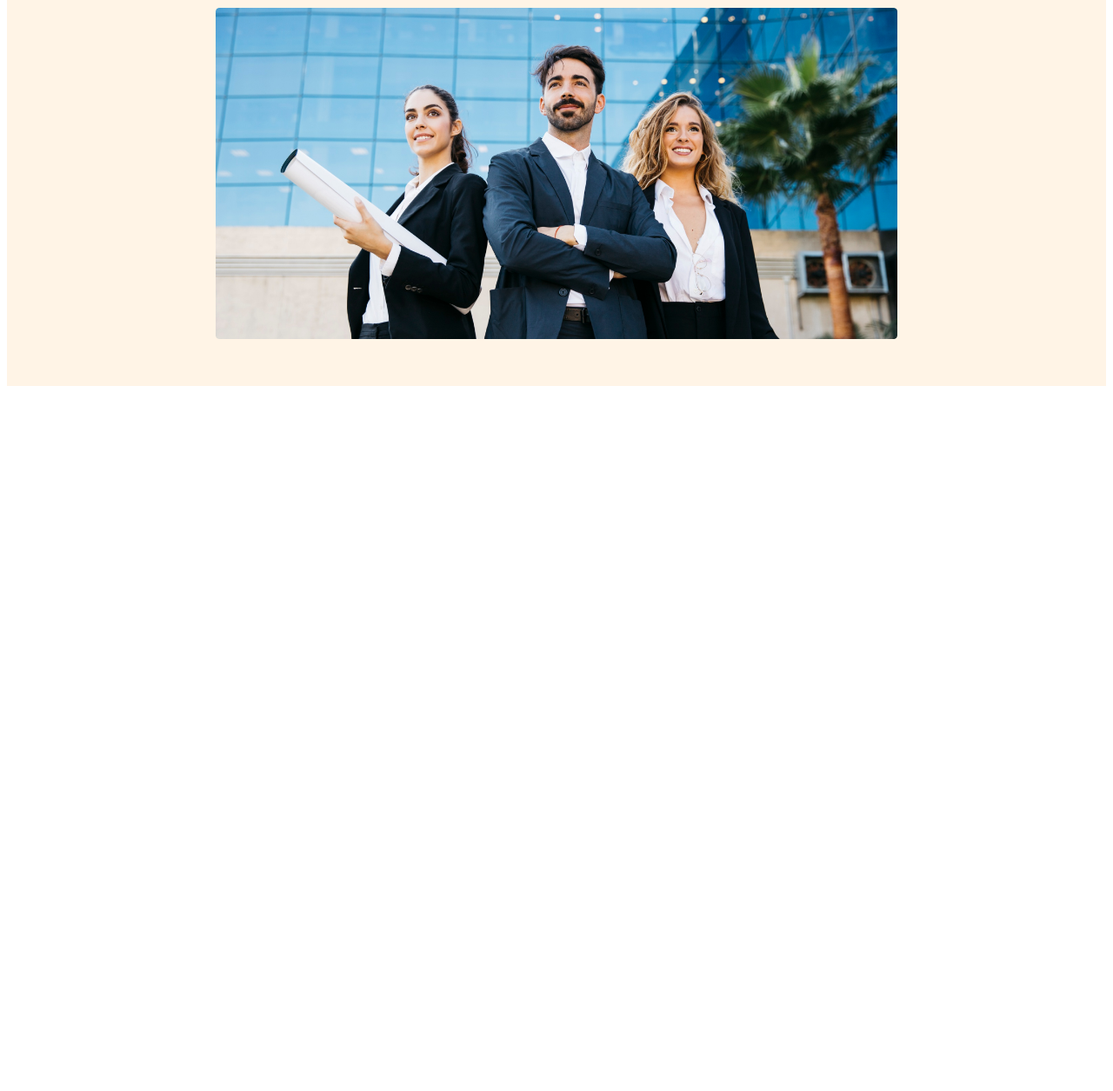
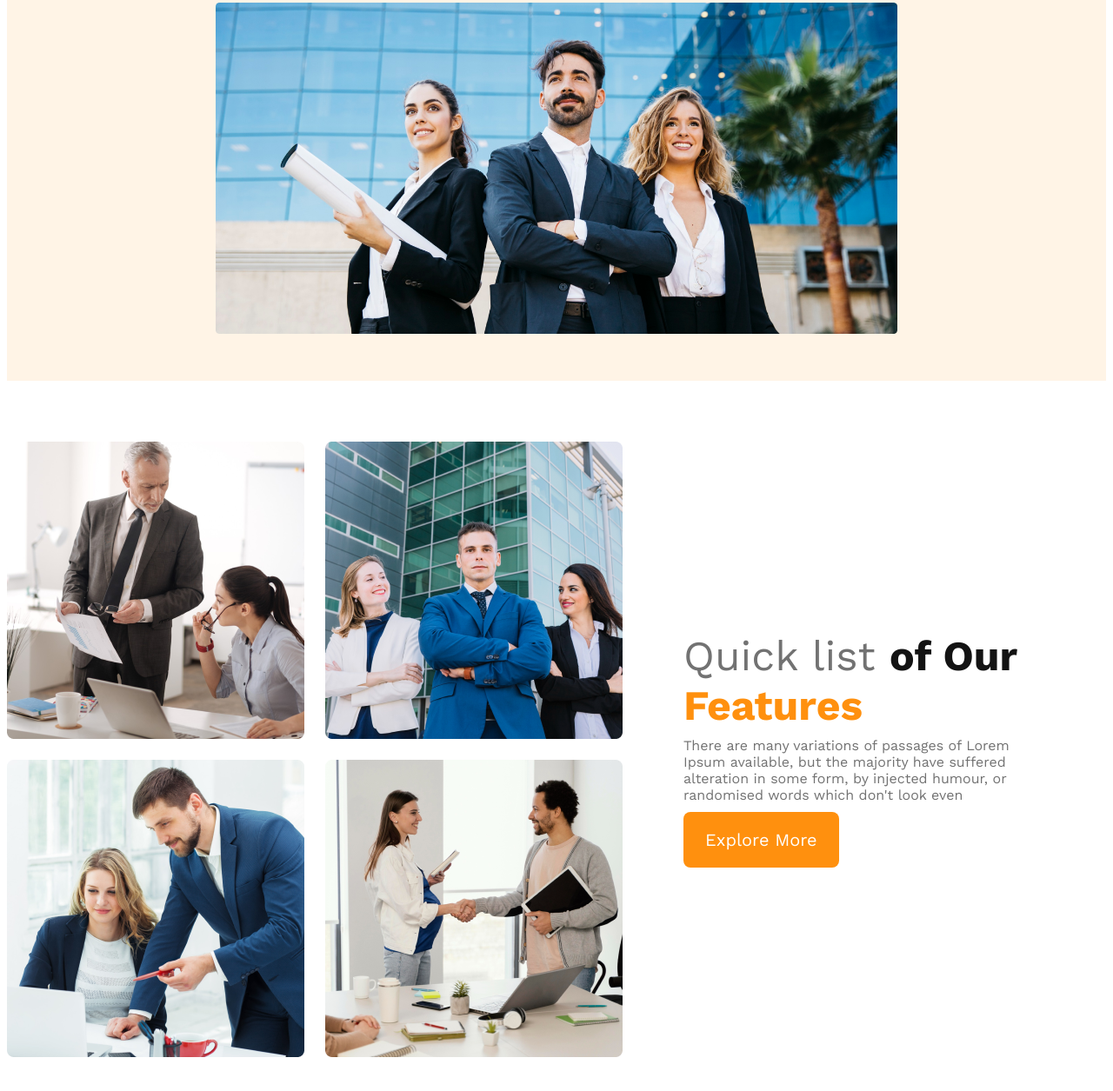
Before and after one commit to SiamG0/module9_g3-architects-website, a plain HTML site: page index.html in a window 1280 px wide. Shown: the part 527-1782 px from the top of the page at 87% size. Before the commit the page ends 979 px from the top, so only its background shows below. Drawn offline with nearby package versions, Linux system fonts and the light colour scheme.

Commit message:
team section done

```diff
--- a/index.html
+++ b/index.html
@@ -28,7 +28,7 @@
                 <h1 class="banner-titel">
                     Brand New Group of Architects
                 </h1>
-                <p class="banner-discription">
+                <p class="primary-discription">
                     There are many variations of passages of Lorem Ipsum available, but the majority have suffered alteration in some form, by injected humour, or randomised words which don't look even
                 </p>
                 <button class="primary-btn">Explore More</button>
@@ -45,7 +45,26 @@
     </header>
 
 
-    <main></main>
+    <main>
+
+        <!-- Team section start's here -->
+        <section class="team-container">
+            <div class="team-img-contaier">
+                <img src="./images/team1.png" alt="">
+                <img src="./images/team2.png" alt="">
+                <img src="./images/team3.png" alt="">
+                <img src="./images/team4.png" alt="">
+            </div>
+            <div class="team-content-container">
+                <div class="team-titel"><span class="ttitel1">Quick list</span> <span class="ttitel2">of Our</span> <span class="ttitel3">Features</span></div>
+                <div class="primary-discription">There are many variations of passages of Lorem Ipsum available, but the majority have suffered alteration in some form, by injected humour, or randomised words which don't look even</div>
+                <button class="primary-btn">Explore More</button>
+            </div>
+        </section>
+
+        <!-- Team section ends here -->
+
+    </main>
 
 
 
--- a/styles/style.css
+++ b/styles/style.css
@@ -16,7 +16,10 @@
     cursor: pointer;
     border: 0;
 }
-
+.primary-discription{
+    color: #727272;
+    margin-bottom: 10px;
+}
 
 /* header section starts here */
 header{
@@ -78,6 +81,62 @@ nav li a{
 
 /* banner section ends here */
 
+/* main section styles start's here */
+
+main{
+    max-width: 1440px;
+    margin: 70px auto;
+}
+
+
+
+/* main section styles ends here */
+
+/* Team section start's here */
+.team-container{
+        display: flex;
+
+        align-items: center;
+
+    }
+.team-img-contaier{
+    display: grid;
+    grid-template-columns: repeat(2,1fr);
+    gap: 1.5rem;
+
+
+}
+.team-content-container{
+    padding-left: 70px;
+    padding-right: 70px;
+
+}
+.team-titel{
+    font-size: 3rem;
+    margin-bottom: 0.5rem;
+}
+.ttitel1{
+    color: #727272;
+    font-weight: 500;
+}
+.ttitel2{
+    color: #131313;
+    font-weight: 700;
+}
+.ttitel3{
+    color: #ff900e;
+    font-weight: 700;
+
+}
+
+
+/* Team section ends here */
+
+
+
+
+
+
 /* Responsive media queri start's here */
 
 /* mobile divece start's here */
@@ -87,13 +146,23 @@ nav li a{
         padding: 20px;
 
     }
-    nav{
+    nav,
+    .team-container
+    {
         flex-direction: column;
     }
+    .team-img-contaier{
+        grid-template-columns: 1fr;
+    }
+    .team-content-container{
+        padding: 0 20px;
+        margin-top: 2rem;
+    }
 
-/* mobile divece ends here */
+
 
 }
+/* mobile divece ends here */
 
  /* medium divece start's here */
 
@@ -101,8 +170,15 @@ nav li a{
     header{
         padding: 50px;
     }
-    nav{
+    nav {
         flex-direction: column;
+    }
+    .team-container{
+        flex-direction: column;
+
+    }
+    .team-content-container{
+        margin-top: 2rem;
     }
 
  }
```
